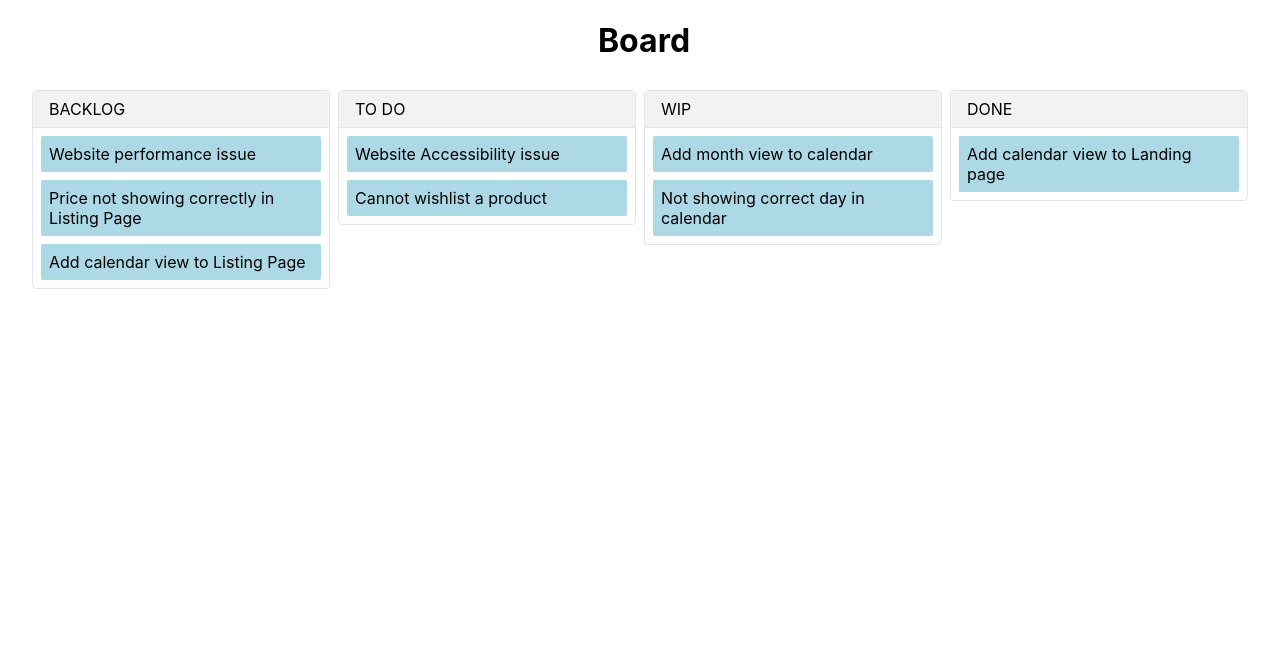
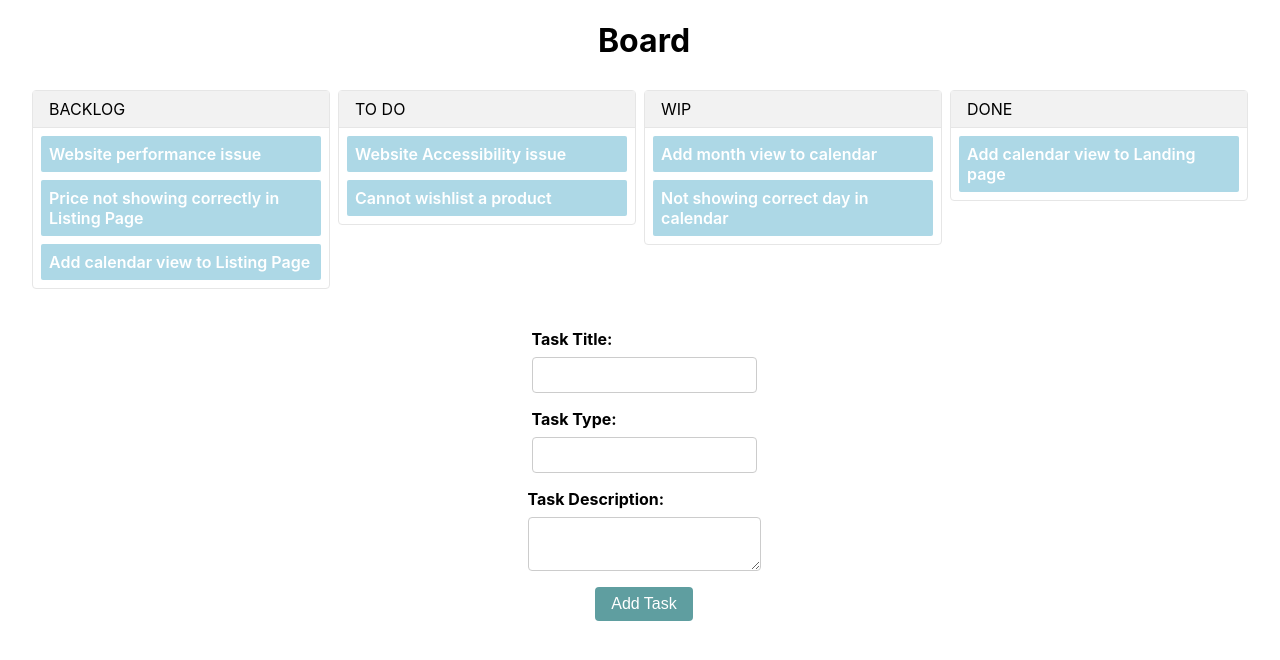
Before and after one commit to joaoppsantos/kanban-board, a React (Create React App) app: page / in a window 1280 px wide. Shown: the top 660 px of the page. Built offline with nearby package versions, Linux system fonts and the light colour scheme.

Commit message:
feat(board): Add AddTaskForm component

```diff
--- /dev/null
+++ b/src/components/AddTaskForm/AddTaskForm.js
@@ -0,0 +1,58 @@
+import React, { useState } from 'react';
+
+const AddTaskForm = ({ addTask }) => {
+  const [title, setTitle] = useState('');
+  const [description, setDescription] = useState('');
+  const [type, setType] = useState('');
+
+  const handleSubmit = (e) => {
+    e.preventDefault();
+
+    if (!title.trim().length || !type.trim().length) {
+      return;
+    }
+
+    addTask({
+      title: title,
+      description: description,
+      task_type: type,
+    });
+    setTitle('');
+    setDescription('');
+    setType('');
+  };
+
+  return (
+    <form onSubmit={handleSubmit}>
+      <div className="form-entry">
+        <label htmlFor="task-title">Task Title:</label>
+        <input
+          type="text"
+          id="task-title"
+          value={title}
+          onChange={(event) => setTitle(event.target.value)}
+        />
+      </div>
+      <div className="form-entry">
+        <label htmlFor="task-type">Task Type:</label>
+        <input
+          type="text"
+          id="task-type"
+          value={type}
+          onChange={(event) => setType(event.target.value)}
+        />
+      </div>
+      <div className="form-entry">
+        <label htmlFor="task-description">Task Description:</label>
+        <textarea
+          id="task-description"
+          value={description}
+          onChange={(event) => setDescription(event.target.value)}
+        />
+      </div>
+      <button type="submit">Add Task</button>
+    </form>
+  );
+};
+
+export default AddTaskForm;
--- a/src/components/Board/Board.css
+++ b/src/components/Board/Board.css
@@ -13,6 +13,8 @@
   border-radius: 2px;
   cursor: pointer;
   background-color: lightblue;
+  color: white;
+  font-weight: 600;
 }
 
 .board-scheme {
@@ -64,6 +66,7 @@
   flex-direction: column;
   align-items: center;
   margin: 32px 32px 0 24px;
+  min-width: 250px;
 }
 
 @media only screen and (max-width: 511px) {
@@ -104,3 +107,49 @@
   display: flex;
   justify-content: center;
 }
+
+.form-entry {
+  display: flex;
+  flex-direction: column;
+  margin: 8px 0;
+}
+
+form {
+  display: flex;
+  flex-direction: column;
+  justify-content: center;
+  align-items: center;
+  margin: 16px auto;
+  padding: 16px;
+  background-color: white;
+  border-radius: 8px;
+}
+
+label {
+  font-weight: bold;
+  margin-bottom: 8px;
+}
+
+input,
+textarea {
+  padding: 8px;
+  font-size: 16px;
+  border-radius: 4px;
+  border: 1px solid #ccc;
+  outline: none;
+}
+
+button[type='submit'] {
+  padding: 8px 16px;
+  background-color: cadetblue;
+  color: white;
+  border: none;
+  border-radius: 4px;
+  font-size: 16px;
+  cursor: pointer;
+  margin-top: 8px;
+}
+
+button[type='submit']:hover {
+  background-color: black;
+}
--- a/src/components/Board/Board.js
+++ b/src/components/Board/Board.js
@@ -7,6 +7,7 @@ import BoardColumn from '../BoardColumn/BoardColumn';
 import './Board.css';
 import { taskList, workflows, workflowMapping } from '../../utils/data';
 import SelectedTask from '../SelectedTask/SelectedTask';
+import AddTaskForm from '../AddTaskForm/AddTaskForm';
 
 const Board = () => {
   const { id } = useParams();
@@ -19,9 +20,26 @@ const Board = () => {
   useEffect(() => {
     const localStorageTickets = localStorage.getItem('tickets');
     if (localStorageTickets) {
-      setTicketsStatus(JSON.parse(localStorageTickets));
+      const parsedTickets = JSON.parse(localStorageTickets);
+      setTicketsStatus(parsedTickets);
+      setSelectedTask(parsedTickets.find((ticket) => ticket.id === id));
     }
   }, []);
+
+  const addTask = (newTask) => {
+    const id = Math.floor(Math.random() * 1000);
+    setTicketsStatus([
+      ...tickets,
+      { id: `${id}`, status: 'backlog', ...newTask },
+    ]);
+    localStorage.setItem(
+      'tickets',
+      JSON.stringify([
+        ...tickets,
+        { id: `${id}`, status: 'backlog', ...newTask },
+      ])
+    );
+  };
 
   const replaceTicketStatus = useCallback(
     (id, status) => {
@@ -83,12 +101,13 @@ const Board = () => {
           </div>
         </DndProvider>
       </div>
-      {selectedTask?.title && (
+      {selectedTask?.title ? (
         <SelectedTask
           task={selectedTask}
           taskStatus={workflowMapping[selectedTask.status]}
         />
-      )}
+      ) : null}
+      <AddTaskForm addTask={addTask} />
     </main>
   );
 };
--- a/src/utils/data.js
+++ b/src/utils/data.js
@@ -1,64 +1,64 @@
 export const taskList = [
   {
     id: '1',
+    status: 'backlog',
     title: 'Website performance issue',
-    status: 'backlog',
     task_type: 'SPIKE',
     description:
       'Investigate the performance issue on the website and come up with a solution to improve it.',
   },
   {
     id: '2',
+    status: 'backlog',
     title: 'Price not showing correctly in Listing Page',
-    status: 'backlog',
     task_type: 'BUG',
     description:
       'Fix the issue with the incorrect pricing display on the listing page.',
   },
   {
     id: '3',
+    status: 'backlog',
     title: 'Add calendar view to Listing Page',
-    status: 'backlog',
     task_type: 'FEAT',
     description:
       'Add a calendar view to the listing page to help users easily navigate and select dates.',
   },
   {
     id: '4',
+    status: 'todo',
     title: 'Website Accessibility issue',
-    status: 'todo',
     task_type: 'SPIKE',
     description:
       'Investigate the accessibility issue on the website and come up with a solution to make it more accessible for all users.',
   },
   {
     id: '5',
+    status: 'todo',
     title: 'Cannot wishlist a product',
-    status: 'todo',
     task_type: 'BUG',
     description:
       'Fix the issue with the wishlist functionality, so that users are able to add items to their wishlist.',
   },
   {
     id: '6',
+    status: 'wip',
     title: 'Add month view to calendar',
-    status: 'wip',
     task_type: 'FEAT',
     description:
       'Add a month view to the calendar, allowing users to easily see a full month worth of dates at once.',
   },
   {
     id: '7',
+    status: 'wip',
     title: 'Not showing correct day in calendar',
-    status: 'wip',
     task_type: 'BUG',
     description:
       'Fix the issue with the incorrect day display in the calendar, so that it accurately reflects the selected date.',
   },
   {
     id: '8',
+    status: 'done',
     title: 'Add calendar view to Landing page',
-    status: 'done',
     task_type: 'FEAT',
     description:
       'Add a calendar view to the landing page to help users easily select a date and navigate to the listing page.',
```
